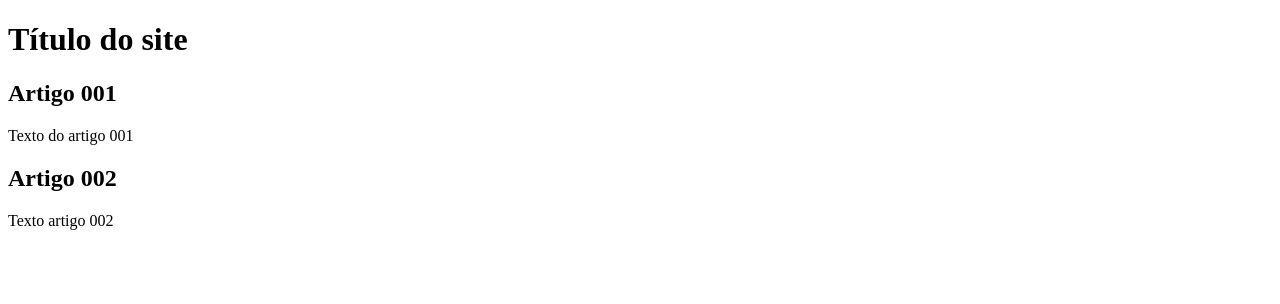
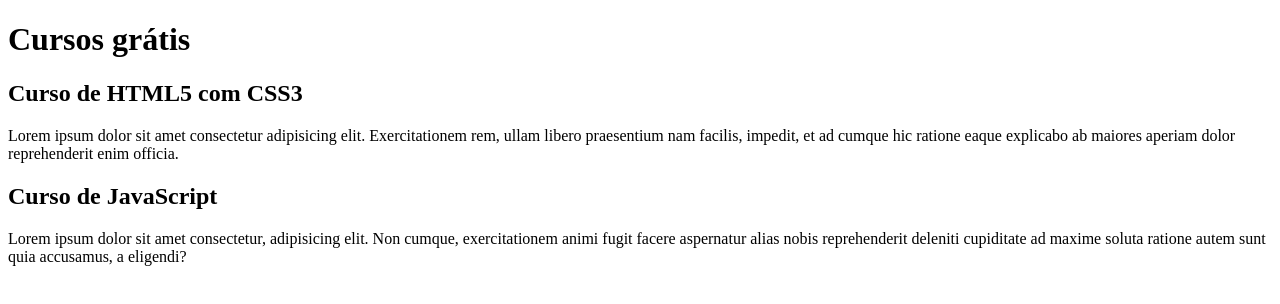
Before and after one commit to ViniciusModenese/projeto_site, a plain HTML site: page index.html in a window 1280 px wide. Drawn offline with Linux system fonts and the light colour scheme.

Commit message:
comecei a escrever o conteúdo

```diff
--- a/index.html
+++ b/index.html
@@ -8,15 +8,15 @@
 <body>
     <main>
         <header>
-            <h1>Título do site</h1>
+            <h1>Cursos grátis</h1>
         </header>
         <article>
-            <h2>Artigo 001</h2>
-            <p>Texto do artigo 001</p>
+            <h2>Curso de HTML5 com CSS3</h2>
+            <p>Lorem ipsum dolor sit amet consectetur adipisicing elit. Exercitationem rem, ullam libero praesentium nam facilis, impedit, et ad cumque hic ratione eaque explicabo ab maiores aperiam dolor reprehenderit enim officia.</p>
         </article>
         <article>
-            <h2>Artigo 002</h2>
-            <p>Texto artigo 002</p>
+            <h2>Curso de JavaScript</h2>
+            <p>Lorem ipsum dolor sit amet consectetur, adipisicing elit. Non cumque, exercitationem animi fugit facere aspernatur alias nobis reprehenderit deleniti cupiditate ad maxime soluta ratione autem sunt quia accusamus, a eligendi?</p>
         </article>
     </main>
 </body>
```
